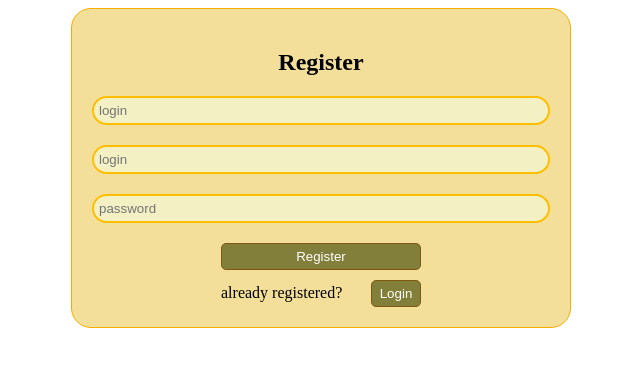
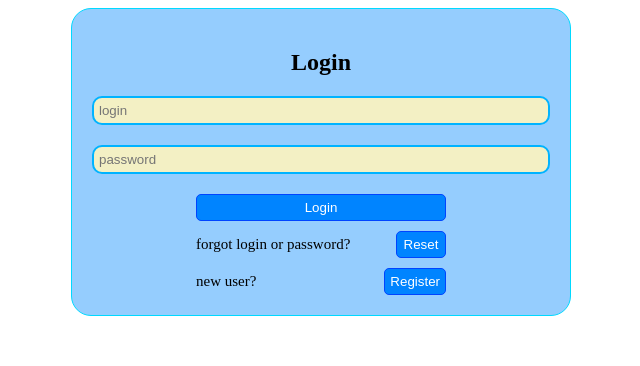
Before and after one commit to dilo2222/Bank-App, a plain HTML site: page index.html in a window 1280 px wide. Shown: the whole page, without its empty margins (319-959 px from the left). Drawn offline with Linux system fonts and the light colour scheme.

Commit message:
login page is ready

```diff
--- a/js/login.js
+++ b/js/login.js
@@ -3,11 +3,16 @@ export function login(container) {
 
   appWrapper.innerHTML = `
     <form class="login-form" type="submit">
+    <h2 class="register-titile">Login</h2>
     <input class="login-name" placeholder="login" name="loginElement"></input>
      <input class="login-passsword" placeholder="password" name="passwordElement"></input>
-      <button type="submit">Login</button>
-      <span class="login-reset">forgot login or password?</span>
-      <button class="linkToRegister">New User?</button>
+
+      <div class="login-inner">
+     <button type="submit">Login</button>
+
+     <div class="linkToRegister"><span class="login-reset">forgot login or password?</span> <button class="btnToRegister">Reset</button></div>
+      <div class="linkToRegister"><span class="login-reset">new user?</span> <button class="btnToRegister">Register</button></div>
+      </div>
     </form>`;
 
   container.append(appWrapper);
@@ -26,7 +31,8 @@ export function register(container) {
      <input class="login-passsword" placeholder="password" name="registerElement"></input>
      <div class="register-inner">
      <button type="submit">Register</button>
-      <div class="linkToLogin"><span>already registered?</span> <button class="btnToLogin">Login</button> </div>
+      <div class="linkToLogin"><span class="login-reset">already registered?</span> <button class="btnToLogin">Login</button>
+      </div>
       </div>
 
     </form>`;
--- a/js/main.js
+++ b/js/main.js
@@ -15,4 +15,7 @@ async function moduling(value) {
     }
 }
 
-moduling("register")
+
+document.addEventListener("DOMContentLoaded",  function() {
+    moduling("login")
+})
--- a/styles.css
+++ b/styles.css
@@ -17,7 +17,7 @@
     align-items: center;
 
     input {
-        border-radius: 20px;
+        border-radius: 10px;
         outline: none;
         border: 2px solid rgb(255, 191, 0);
         margin: 0 0 20px;
@@ -52,9 +52,71 @@
     }
 }
 
+.login-inner {
+    display: flex;
+    flex-direction: column;
+    gap: 10px;
+    width: 250px;
+}
+
 .linkToLogin {
     display: flex;
 
     align-items: center;
     justify-content:space-between;
 }
+
+.linkToRegister {
+    display: flex;
+
+    align-items: center;
+    justify-content:space-between;
+}
+
+
+.login-form {
+
+     display: flex;
+    flex-direction: column;
+    max-width: 500px;
+    min-width: 300px;
+    margin: 0 auto;
+    border: 1px solid #00d9ff;
+    padding: 20px;
+    border-radius: 20px;
+    background-color: #0087fd6a;
+    justify-content: center;
+    align-items: center;
+
+    input {
+        border-radius: 10px;
+        outline: none;
+        border: 2px solid rgb(0, 179, 255);
+        margin: 0 0 20px;
+        padding: 5px;
+        width: 100%;
+        background-color: #f3f0c4;
+
+        transition: border ease-in 0.3s
+    }
+
+    input:hover,
+    input:focus-visible {
+        border: 2px solid rgb(127, 88, 16);
+    }
+
+     button {
+        border: 1px solid rgb(0, 68, 255);
+        background-color: #0084ff;
+        color: #fff;
+        border-radius: 5px;
+        padding: 5px;
+        min-width: 50px;
+
+    }
+
+}
+
+.login-reset {
+    font-size: 15px;
+}
```
